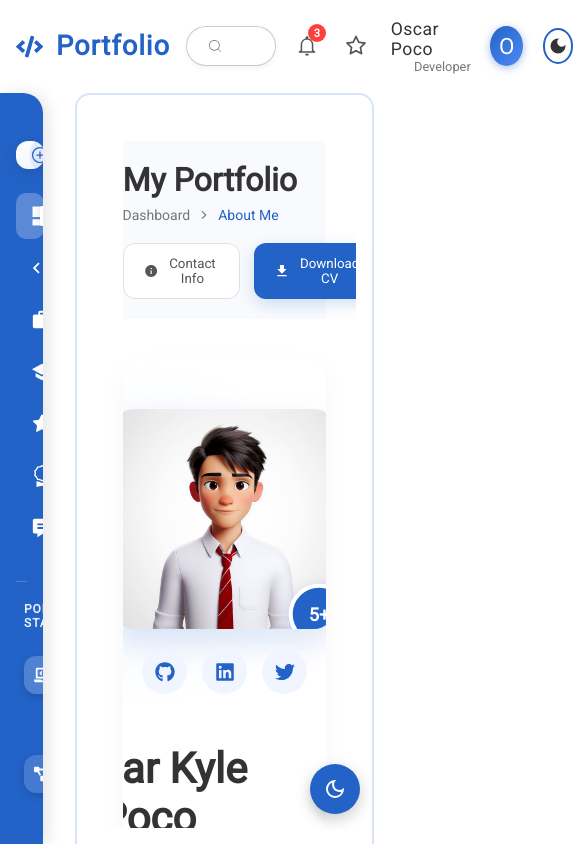
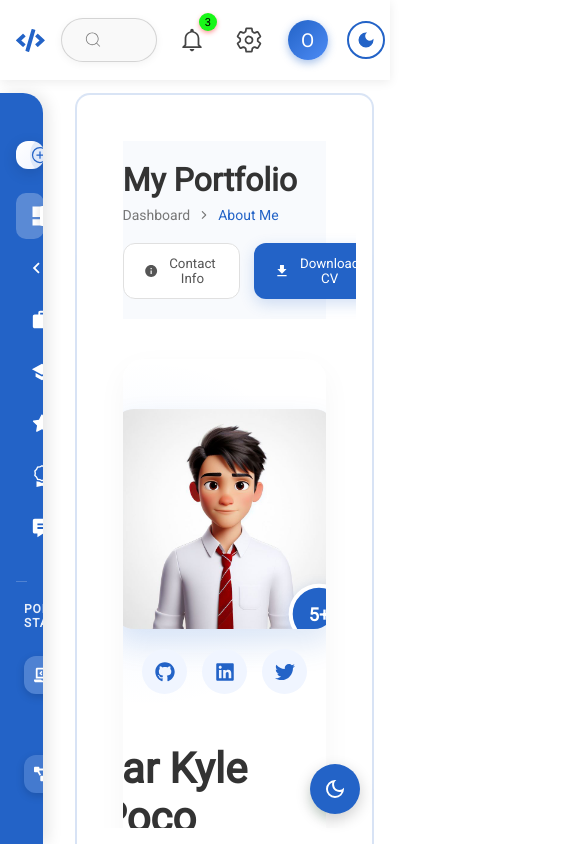
Before and after one commit to Oscarpoco/oscar-poco, a React (Vite) app: page / in a window 390 px wide. Shown: the whole page, 573 px wide, since content can reach past the window. Built offline with nearby package versions, Linux system fonts and the light colour scheme.

Commit message:
I have enhanced the design of navigation bar

```diff
--- a/src/pages/screens/NavigationBar.jsx
+++ b/src/pages/screens/NavigationBar.jsx
@@ -1,6 +1,5 @@
 import React, { useState, useEffect } from "react";
-
-import '../styles/NavigationBar.css'
+import '../styles/NavigationBar.css';
 
 // ICONS
 import { FaCode } from "react-icons/fa";
@@ -8,8 +7,8 @@ import { MdDarkMode, MdLightMode } from "react-icons/md";
 import { CiSearch } from "react-icons/ci";
 import { IoMdNotificationsOutline } from "react-icons/io";
 import { AiOutlineStar } from "react-icons/ai";
+import { IoSettingsOutline } from "react-icons/io5";
 
-// COMPONENT
 function NavigationBar() {
     const [darkMode, setDarkMode] = useState(false);
     const [notifications, setNotifications] = useState(3);
@@ -32,8 +31,7 @@ function NavigationBar() {
     }, []);
 
     return (
-        <div className={`Parent-nav ${darkMode ? 'dark-mode' : ''}`}>
-
+        <nav className={`Parent-nav ${darkMode ? 'dark-mode' : ''}`}>
             {/* PORTFOLIO NAME */}
             <div className="Portfolio-name">
                 <FaCode className="logo-icon" />
@@ -44,9 +42,9 @@ function NavigationBar() {
             <div className={`Portfolio-search ${searchFocused ? 'focused' : ''}`}>
                 <CiSearch className="search-icon" />
                 <input
+                    className="Search-bar"
                     type="text"
-                    className="Search-bar"
-                    placeholder="Search Project..."
+                    placeholder="Search projects, skills, or technologies..."
                     onFocus={() => setSearchFocused(true)}
                     onBlur={() => setSearchFocused(false)}
                 />
@@ -56,19 +54,21 @@ function NavigationBar() {
             <div className="Portfolio-user">
                 {/* NOTIFICATION ICON */}
                 <div className="icon-container">
-                    <IoMdNotificationsOutline size={24} className="nav-icon" />
-                    {notifications > 0 && <span className="notification-badge">{notifications}</span>}
+                    <IoMdNotificationsOutline className="nav-icon" size={28} />
+                    {notifications > 0 && (
+                        <span className="notification-badge">{notifications}</span>
+                    )}
                 </div>
 
                 {/* REVIEWS/STARS ICON */}
                 <div className="icon-container">
-                    <AiOutlineStar size={24} className="nav-icon" />
+                    <IoSettingsOutline  className="nav-icon" size={28} />
                 </div>
 
                 {/* USER INFO */}
                 <div className="user-info">
                     <p className="name">Oscar Poco</p>
-                    <p className="role">Developer</p>
+                    <p className="role">React Developer</p>
                 </div>
 
                 <div className="abbreviation">
@@ -78,14 +78,13 @@ function NavigationBar() {
                 {/* DARK MODE TOGGLE */}
                 <div className="Dark-Mode" onClick={toggleDarkMode}>
                     {darkMode ?
-                        <MdLightMode size={20} className="mode-icon" /> :
-                        <MdDarkMode size={20} className="mode-icon" />
+                        <MdLightMode className="mode-icon" size={20} /> :
+                        <MdDarkMode className="mode-icon" size={20} />
                     }
                 </div>
             </div>
-
-        </div>
-    )
+        </nav>
+    );
 }
 
 export default NavigationBar;
--- a/src/pages/styles/NavigationBar.css
+++ b/src/pages/styles/NavigationBar.css
@@ -1,56 +1,53 @@
-.Parent-nav
-{
+.Parent-nav {
     background-color: #fff;
     padding: 1em 16px;
     width: 100%;
-    height: 100%;
+    height: 80px;
     display: flex;
     justify-content: space-between;
     align-items: center;
     gap: 1em;
     transition: all 0.3s ease;
+    box-shadow: 0 2px 10px rgba(0, 0, 0, 0.08);
+    position: sticky;
+    top: 0;
+    z-index: 1000;
 }
 
 /* DARK MODE STYLES */
-.Parent-nav.dark-mode
-{
-    background-color: #1a1a2e;
+.Parent-nav.dark-mode {
+    background-color: #121225;
     color: #f0f0f0;
+    box-shadow: 0 2px 10px rgba(0, 0, 0, 0.25);
 }
 
-.dark-mode .Portfolio-h2
-{
+.dark-mode .Portfolio-h2 {
     color: #4d8bf5;
 }
 
 .dark-mode .name,
-.dark-mode .role
-{
+.dark-mode .role {
     color: #f0f0f0;
 }
 
-.dark-mode .Search-bar
-{
-    background-color: #252547;
+.dark-mode .Search-bar {
+    background-color: #1e1e3a;
     color: #f0f0f0;
 }
 
-.dark-mode .Portfolio-search
-{
-    border-color: rgba(255, 255, 255, 0.2);
-    background-color: #252547;
+.dark-mode .Portfolio-search {
+    border-color: rgba(255, 255, 255, 0.15);
+    background-color: #1e1e3a;
 }
 
 .dark-mode .search-icon,
 .dark-mode .nav-icon,
-.dark-mode .mode-icon
-{
+.dark-mode .mode-icon {
     color: #f0f0f0;
 }
 
 /* PORTFOLIO NAME */
-.Portfolio-name
-{
+.Portfolio-name {
     display: flex;
     justify-content: center;
     align-items: center;
@@ -58,26 +55,24 @@
     position: relative;
 }
 
-.logo-icon
-{
-    font-size: 1.7em;
+.logo-icon {
+    font-size: 1.8em;
     color: #2363C7;
-    transition: transform 0.3s ease;
+    transition: transform 0.5s ease;
 }
 
-.Portfolio-h2
-{
-    font-size: 1.7em;
+.Portfolio-h2 {
+    font-size: 1.8em;
     color: #2363C7;
     font-weight: 900;
     letter-spacing: 1px;
     cursor: pointer;
     transition: all 0.3s ease;
     position: relative;
+    margin: 0;
 }
 
-.Portfolio-h2:after
-{
+.Portfolio-h2:after {
     content: '';
     position: absolute;
     bottom: -4px;
@@ -85,55 +80,48 @@
     width: 0;
     height: 2px;
     background-color: #2363C7;
-    transition: width 0.3s ease;
+    transition: width 0.4s ease;
 }
 
-.Portfolio-name:hover .Portfolio-h2:after
-{
+.Portfolio-name:hover .Portfolio-h2:after {
     width: 100%;
 }
 
-.Portfolio-name:hover .logo-icon
-{
+.Portfolio-name:hover .logo-icon {
     transform: rotate(360deg);
 }
 
 /* PORTFOLIO USER */
-.Portfolio-user
-{
+.Portfolio-user {
     display: flex;
     justify-content: center;
     align-items: center;
     gap: 1.2em;
 }
 
-.user-info
-{
+.user-info {
     display: flex;
     flex-direction: column;
-    align-items: flex-end;
+    align-items: flex-start;
 }
 
-.name
-{
-    color: #333;
+.name {
+    color: #222;
     font-size: 1.1em;
-    font-weight: 500;
+    font-weight: 600;
     letter-spacing: 0.5px;
     margin: 0;
     transition: color 0.3s ease;
 }
 
-.role
-{
-    color: #777;
+.role {
+    color: #666;
     font-size: 0.8em;
     margin: 0;
     transition: color 0.3s ease;
 }
 
-.abbreviation
-{
+.abbreviation {
     height: 40px;
     width: 40px;
     border-radius: 50%;
@@ -141,79 +129,71 @@
     display: flex;
     justify-content: center;
     align-items: center;
-    box-shadow: 0 2px 8px rgba(35, 99, 199, 0.4);
+    box-shadow: 0 3px 8px rgba(35, 99, 199, 0.4);
     transition: all 0.3s ease;
     cursor: pointer;
     position: relative;
     overflow: hidden;
 }
 
-.abbreviation:before
-{
+.abbreviation:before {
     content: '';
     position: absolute;
     top: -50%;
     left: -50%;
     width: 200%;
     height: 200%;
-    background: rgba(255, 255, 255, 0.1);
+    background: rgba(255, 255, 255, 0.15);
     transform: rotate(45deg);
     transition: all 0.6s ease;
     opacity: 0;
 }
 
-.abbreviation:hover:before
-{
+.abbreviation:hover:before {
     opacity: 1;
 }
 
-.abbreviation:hover
-{
+.abbreviation:hover {
     transform: scale(1.05);
-    box-shadow: 0 4px 12px rgba(35, 99, 199, 0.5);
+    box-shadow: 0 5px 12px rgba(35, 99, 199, 0.5);
 }
 
-.abbreviation-name
-{
+.abbreviation-name {
     color: #fff;
-    font-size: 1.4em;
+    font-size: 1.2em;
     font-weight: 500;
     margin: 0;
 }
 
 /* ICON CONTAINERS */
-.icon-container
-{
+.icon-container {
     position: relative;
     display: flex;
     justify-content: center;
     align-items: center;
     cursor: pointer;
-    height: 36px;
-    width: 36px;
+    height: 38px;
+    width: 38px;
     border-radius: 50%;
-    transition: background-color 0.2s ease;
+    transition: background-color 0.2s ease, transform 0.2s ease;
 }
 
-.icon-container:hover
-{
+.icon-container:hover {
     background-color: rgba(0, 0, 0, 0.05);
+    transform: translateY(-2px);
 }
 
-.dark-mode .icon-container:hover
-{
+.dark-mode .icon-container:hover {
     background-color: rgba(255, 255, 255, 0.1);
 }
 
-.notification-badge
-{
+.notification-badge {
     position: absolute;
-    top: -4px;
-    right: -4px;
-    background-color: #ff3e3e;
-    color: white;
+    top: -8px;
+    right: -6px;
+    background-color: #18f718;
+    color: black;
     font-size: 0.7em;
-    font-weight: bold;
     width: 18px;
     height: 18px;
     border-radius: 50%;
@@ -221,37 +201,33 @@
     justify-content: center;
     align-items: center;
     transition: transform 0.3s ease;
+    box-shadow: 0 2px 4px rgba(255, 62, 62, 0.5);
 }
 
-.notification-badge.pulse
-{
+.notification-badge.pulse {
     animation: pulse 1.5s infinite;
 }
 
-@keyframes pulse
-{
-    0% { transform: scale(1); }
-    50% { transform: scale(1.2); }
-    100% { transform: scale(1); }
+@keyframes pulse {
+    0% { transform: scale(1); box-shadow: 0 0 0 0 rgba(255, 62, 62, 0.7); }
+    70% { transform: scale(1.1); box-shadow: 0 0 0 10px rgba(255, 62, 62, 0); }
+    100% { transform: scale(1); box-shadow: 0 0 0 0 rgba(255, 62, 62, 0); }
 }
 
-.nav-icon
-{
+.nav-icon {
     transition: color 0.3s ease, transform 0.2s ease;
-    color: #555;
+    color: #444;
 }
 
-.icon-container:hover .nav-icon
-{
+.icon-container:hover .nav-icon {
     transform: scale(1.15);
     color: #2363C7;
 }
 
 /* MODE */
-.Dark-Mode
-{
-    height: 36px;
-    width: 36px;
+.Dark-Mode {
+    height: 38px;
+    width: 38px;
     display: flex;
     justify-content: center;
     align-items: center;
@@ -263,8 +239,7 @@
     overflow: hidden;
 }
 
-.Dark-Mode:after
-{
+.Dark-Mode:after {
     content: '';
     position: absolute;
     width: 100%;
@@ -274,66 +249,64 @@
     transition: opacity 0.3s ease;
 }
 
-.Dark-Mode:hover:after
-{
+.Dark-Mode:hover:after {
     opacity: 1;
 }
 
-.Dark-Mode:hover
-{
-    transform: scale(1.05);
-    box-shadow: 0 2px 8px rgba(35, 99, 199, 0.3);
+.Dark-Mode:hover {
+    transform: scale(1.05) translateY(-2px);
+    box-shadow: 0 4px 10px rgba(35, 99, 199, 0.3);
 }
 
-.mode-icon
-{
-    color: #333;
+.mode-icon {
+    color: #2363C7;
     transition: all 0.3s ease;
 }
 
-.dark-mode .mode-icon
-{
-    color: #f0f0f0;
+.dark-mode .mode-icon {
+    color: #4d8bf5;
+}
+
+.dark-mode .Dark-Mode {
+    border-color: #4d8bf5;
 }
 
 /* PORTFOLIO SEARCH */
-.Portfolio-search
-{
+.Portfolio-search {
     display: flex;
     justify-content: flex-start;
     align-items: center;
     width: 35%;
-    height: 40px;
-    border: 1px solid rgba(0, 0, 0, .2);
-    border-radius: 20px;
-    padding: 0 1em;
+    height: 44px;
+    border: 1px solid rgba(0, 0, 0, .15);
+    border-radius: 22px;
+    padding: 0 1.2em;
     transition: all 0.3s ease;
-    box-shadow: 0 2px 5px rgba(0, 0, 0, 0.05);
+    box-shadow: 0 2px 8px rgba(0, 0, 0, 0.05);
+    background-color: #f9f9f9;
+}
+
+.Portfolio-search.focused {
+    border-color: #2363C7;
+    box-shadow: 0 3px 12px rgba(35, 99, 199, 0.2);
+    transform: translateY(-2px);
     background-color: #fff;
 }
 
-.Portfolio-search.focused
-{
-    border-color: #2363C7;
-    box-shadow: 0 2px 10px rgba(35, 99, 199, 0.2);
-    transform: translateY(-1px);
+.dark-mode .Portfolio-search.focused {
+    border-color: #4d8bf5;
+    box-shadow: 0 3px 12px rgba(77, 139, 245, 0.3);
+    background-color: #252547;
 }
 
-.dark-mode .Portfolio-search.focused
-{
-    border-color: #4d8bf5;
-    box-shadow: 0 2px 10px rgba(77, 139, 245, 0.3);
+.search-icon {
+    color: rgba(0, 0, 0, 0.5);
+    min-width: 24px;
+    transition: color 0.3s ease;
+    font-size: 1.2em;
 }
 
-.search-icon
-{
-    color: rgba(0, 0, 0, 0.6);
-    min-width: 24px;
-    transition: color 0.3s ease;
-}
-
-.Search-bar
-{
+.Search-bar {
     width: 100%;
     height: 100%;
     padding: 0 1em;
@@ -345,13 +318,37 @@
     color: #333;
 }
 
-.Search-bar::placeholder
-{
+.Search-bar::placeholder {
     color: rgba(0, 0, 0, 0.4);
     transition: color 0.3s ease;
+    font-size: 0.95em;
 }
 
-.dark-mode .Search-bar::placeholder
-{
+.dark-mode .Search-bar::placeholder {
     color: rgba(255, 255, 255, 0.4);
 }
+
+/* RESPONSIVE STYLES */
+@media (max-width: 768px) {
+    .Portfolio-search {
+        width: 45%;
+    }
+
+    .user-info {
+        display: none;
+    }
+}
+
+@media (max-width: 576px) {
+    .Portfolio-search {
+        width: 40%;
+    }
+
+    .Portfolio-h2 {
+        display: none;
+    }
+
+    .Search-bar::placeholder {
+        font-size: 0.85em;
+    }
+}
```
